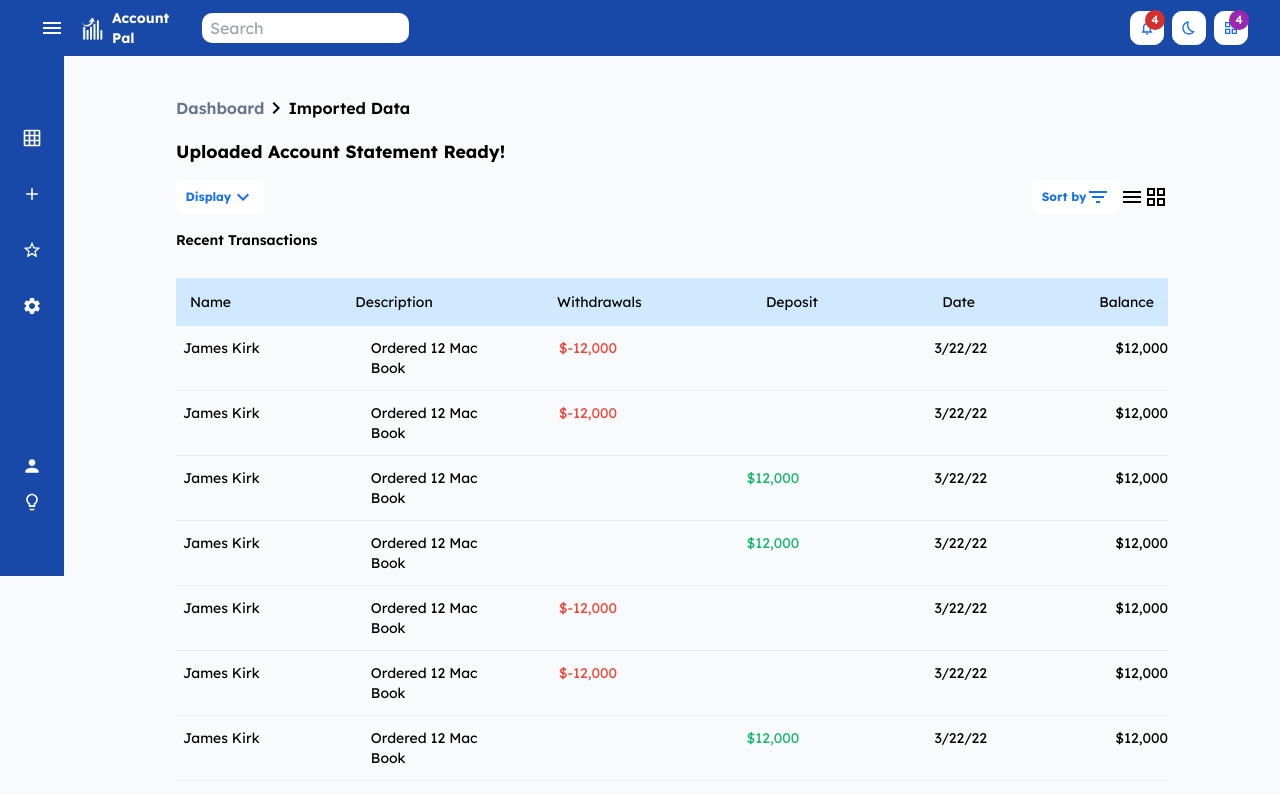
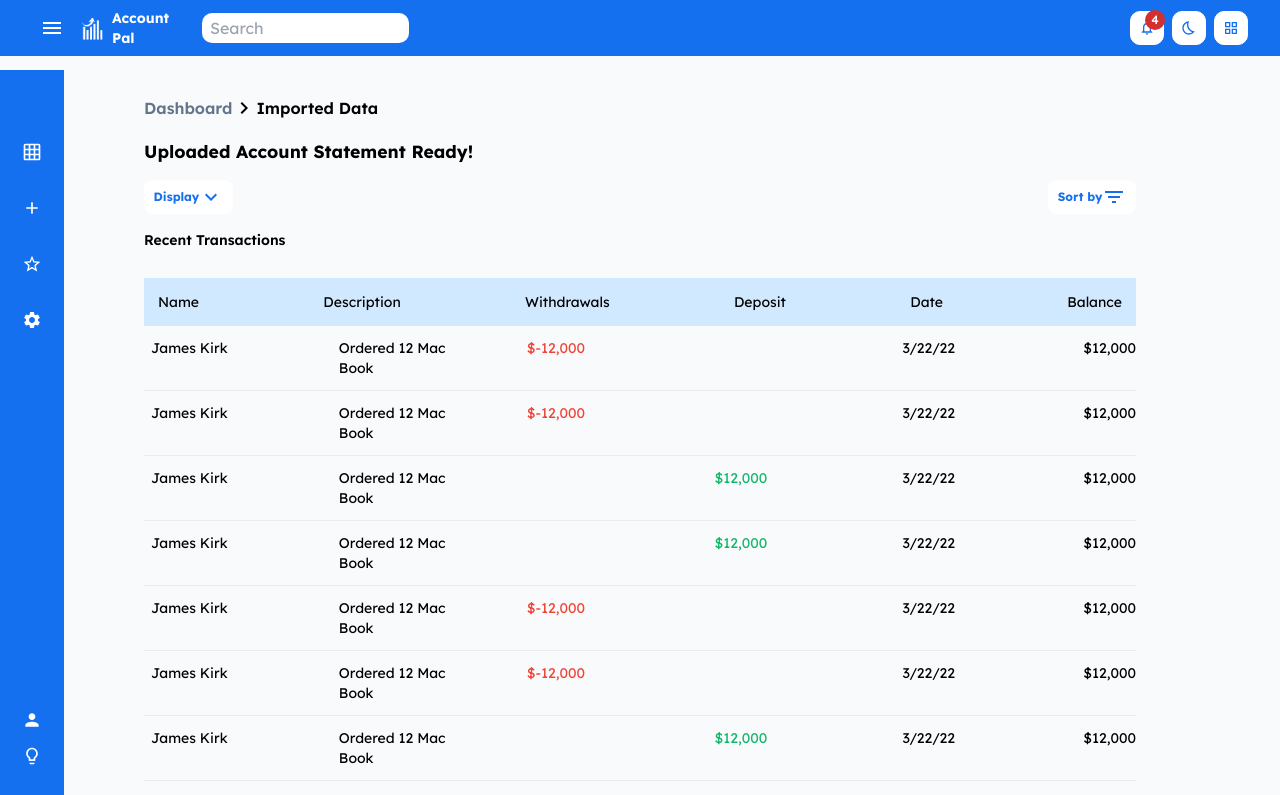
Before and after one commit to skillzo/Garet, a React (Create React App) app: page / in a window 1280 px wide. Shown: the top 795 px of the page. Built offline with nearby package versions, Linux system fonts and the light colour scheme.

Commit message:
fix nav for mobile

```diff
--- a/src/App.js
+++ b/src/App.js
@@ -4,13 +4,12 @@ import "./App.css";
 import Sidebar from "./Components/Navbar/Sidebar";
 import Hero from "./Components/Sections/Hero/Hero";
 import { UserProvider } from "./Store/Context";
-import Footer from "../src/Components/Footer/Footer.jsx";
 
 function App() {
   // jefe code
   return (
     <UserProvider>
-      <div className="w-full h-screen ">
+      <div className="w-full h-screen pb-[2em] ">
         <div className="navbar">
           <Navbar />
         </div>
@@ -18,7 +17,6 @@ function App() {
           <Sidebar />
           <Hero />
         </div>
-        <Footer />
       </div>
     </UserProvider>
   );
--- a/src/Components/Footer/Footer.jsx
+++ b/src/Components/Footer/Footer.jsx
@@ -2,7 +2,7 @@ import React from "react";
 import logo from "../Assest/Img/Logo Main Color.png";
 function Footer() {
   return (
-    <footer className=" bg-[#D1E9FF] w-full text-black p-4 sm:p-6 lg:p-[4em] dark:bg-gray-900 mt-[3em]">
+    <footer className=" bg-[#D1E9FF] w-full text-black p-4 sm:p-6 lg:p-[4em] ">
       <div className="md:flex md:justify-between">
         <div className="flex flex-col mb-6 md:mb-0 text-black ">
           <div className="logo flex items-center">
--- a/src/Components/Navbar/Navbar.jsx
+++ b/src/Components/Navbar/Navbar.jsx
@@ -3,16 +3,17 @@ import GridViewOutlinedIcon from "@mui/icons-material/GridViewOutlined";
 import BedtimeOutlinedIcon from "@mui/icons-material/BedtimeOutlined";
 import NotificationsOutlinedIcon from "@mui/icons-material/NotificationsOutlined";
 import MenuOutlinedIcon from "@mui/icons-material/MenuOutlined";
+import CloseIcon from "@mui/icons-material/Close";
 import { Badge, IconButton } from "@mui/material";
 import "./navbar.css";
 import logo from "../../Components/Assest/Img/Logo White.png";
 import { useAuth } from "../../Store/Context.js";
 
 function Navbar() {
-  const { clickHandler } = useAuth();
+  const { clickHandler, isClicked, setIsClicked } = useAuth();
   return (
     <>
-      <div className="navbar hidden w-full fixed  top-0 z-10 md:flex justify-between items-center h-[7vh] bg-[#1849A9] text-white px-[0.5em] lg:px-[2em] ">
+      <div className="navbar hidden w-full fixed  top-0 z-10 md:flex justify-between items-center h-[7vh] bg-[#1570EF] text-white px-[0.5em] lg:px-[2em] ">
         {/* ///////////////////////// */}
         {/* section1 */}
         <div className="flex justify-between items-center md:w-[45%] lg:w-[30%]">
@@ -52,9 +53,7 @@ function Navbar() {
           </div>
           <div className="icons">
             <IconButton>
-              <Badge badgeContent={4} color="secondary">
               <GridViewOutlinedIcon sx={{ color: "#1570EF", fontSize: 16 }} />
-              </Badge>
             </IconButton>
           </div>
         </div>
@@ -62,7 +61,7 @@ function Navbar() {
       </div>
 
       {/* nav for mobile */}
-      <div className="navbar-mobile flex justify-between items-center h-[7vh] bg-[#1849A9] text-white  px-[1em] ">
+      <div className="navbar-mobile flex justify-between items-center h-[7vh] bg-[#1570EF] text-white  px-[1em] ">
         <div className="ham">
           <IconButton onClick={clickHandler}>
             <MenuOutlinedIcon sx={{ color: "#fff" }} />
@@ -90,22 +89,30 @@ function Navbar() {
           </div>
           <div className="icons">
             <IconButton>
-              <Badge badgeContent={4} color="error">
               <GridViewOutlinedIcon sx={{ color: "#1570EF", fontSize: 16 }} />
-              </Badge>
             </IconButton>
           </div>
         </div>
-        <div className="hidden navitems-movile">
-          <ul>
+        {!isClicked && (
+          <div className=" md:hidden navitems-mobile absolute left-0 top-[4.8em] z-10 space-y-[2em] bg-white text-black w-full mx-auto text-center pt-[1em] pb-[2em] ">
+            <ul className="space-y-[2em]">
+              <li
+                className="absolute left-[4em]"
+                onClick={() => setIsClicked(true)}
+              >
+                <CloseIcon sx={{ color: "#1570EF" }} />
+              </li>
               <li>About Us</li>
               <li>FAQs</li>
               <li>Resources</li>
               <li>GUILDES</li>
               <li>BLOG</li>
-
             </ul>
+            <button className="bg-[#2E90FA] text-white p-[0.8em] rounded-md">
+              Get Started
+            </button>
           </div>
+        )}
         {/* navbar icons */}
       </div>
     </>
--- a/src/Components/Navbar/Sidebar.jsx
+++ b/src/Components/Navbar/Sidebar.jsx
@@ -16,7 +16,7 @@ function Sidebar() {
       {/* desktop */}
 
       {!isClicked ? (
-        <div className="hidden  z-10 md:flex  justify-between items-center flex-col side-bar  w-[5%] md:w-[7%] lg:w-[5%] h-[65vh]  py-[4em] px-[1em]  bg-[#1849A9] text-white transition-all  ease-in-out delay-100 ">
+        <div className="hidden fixed top-[4.4em] z-10 md:flex  justify-between items-center flex-col side-bar  w-[5%] md:w-[7%] lg:w-[5%] h-[95vh]  py-[4em] px-[1em]  bg-[#1570EF] text-white transition-all  ease-in-out delay-100 ">
           <div className="flex flex-col gap-5">
             <IconButton>
               <GridOnIcon sx={{ fontSize: 20, color: "white" }} />
@@ -38,7 +38,7 @@ function Sidebar() {
           </div>
         </div>
       ) : (
-        <div className="hidden fixed top-[4.4em] z-10  md:flex justify-between flex-col side-bar w-[15%] md:w-[15%] h-[65vh] py-[3.5em] px-[1em] lg:pl-[2em] bg-[#1849A9] text-white ">
+        <div className="hidden fixed top-[4.4em] z-10  md:flex justify-between flex-col side-bar w-[15%] md:w-[15%] h-[95vh] py-[3.5em] px-[1em] lg:pl-[2em] bg-[#1570EF] text-white ">
           <div className="flex flex-col text-[0.6] md:text-[0.8em] lg:text-[1em]  md:gap-6 lg:gap-10">
             <div className="flex sidenav-nav ">
               <GridOnIcon sx={{ fontSize: 20 }} /> Dashboard
--- a/src/Components/Sections/Hero/Hero.jsx
+++ b/src/Components/Sections/Hero/Hero.jsx
@@ -1,4 +1,4 @@
-import React from "react";
+import React, { useState } from "react";
 import CurrentNav from "../../Navbar/CurrentNav";
 import Transactions from "../Transactions/Transactions";
 import ExpandMoreIcon from "@mui/icons-material/ExpandMore";
@@ -6,10 +6,16 @@ import "./Hero.css";
 import FilterListIcon from "@mui/icons-material/FilterList";
 import CloudUploadIcon from "@mui/icons-material/CloudUpload";
 import FileCopyOutlinedIcon from "@mui/icons-material/FileCopyOutlined";
-import MenuOutlinedIcon from "@mui/icons-material/MenuOutlined";
-import GridViewOutlinedIcon from "@mui/icons-material/GridViewOutlined";
 
 function Hero() {
+  const [showDisplay, setShowDisplay] = useState(false);
+  const [showSort, setShowSortDisplay] = useState(false);
+  const clickShowDisplayHandler = () => {
+    showDisplay === false ? setShowDisplay(true) : setShowDisplay(false);
+  };
+  const clickShowSortHandler = () => {
+    showSort === false ? setShowSortDisplay(true) : setShowSortDisplay(false);
+  };
   return (
     <div className="body_main space-y-[2em] px-[1em] w-full md:w-[80%] mt-10  mx-auto">
       <div className="space-y-[1em]">
@@ -22,25 +28,58 @@ function Hero() {
         </h1>
 
         <div className="flex justify-between items-center ">
-          <div className="flex  justify-between items-center px-[0.8em] py-[0.4em] rounded-lg text-xs md:bg-white bg-[#D1E9FF] text-[#1570EF] ">
+          <div
+            onClick={clickShowDisplayHandler}
+            className="flex  justify-between items-center px-[0.8em] py-[0.4em] rounded-lg text-xs md:bg-white bg-[#D1E9FF] text-[#1570EF] "
+          >
             <p className="font-bold">Display</p>
             <ExpandMoreIcon />
           </div>
-          <div className=" hidden md:flex items-center">
-            <div className="flex items-center px-[0.8em] py-[0.4em] rounded-lg  md:bg-white text-xs bg-[#D1E9FF] text-[#1570EF] ">
-              <p className="font-bold">Sort by</p>
-              <FilterListIcon />
-            </div>
-            <div className="flex marker:">
-              <MenuOutlinedIcon />
-              <GridViewOutlinedIcon />
-            </div>
+
+          <div
+            onClick={clickShowSortHandler}
+            className="flex  justify-between items-center px-[0.8em] py-[0.4em] rounded-lg text-xs md:bg-white bg-[#D1E9FF] text-[#1570EF] "
+          >
+            <p className="font-bold">Sort by</p>
+            <FilterListIcon />
           </div>
         </div>
         <div>
           <h1 className="text-sm font-semibold">Recent Transactions</h1>
         </div>
       </div>
+      {showDisplay && (
+        <div className="border absolute bg-white z-1 w-[50%] left-[1em] top-[11em] rounded-lg p-4">
+          <div className="flex justify-between ">
+            <p>Value</p>
+            <input type="checkbox" />
+          </div>
+          <div className="flex justify-between ">
+            <p>Date</p>
+            <input type="checkbox" />
+          </div>
+          <div className="flex justify-between ">
+            <p>Name</p>
+            <input type="checkbox" />
+          </div>
+          <div className="flex justify-between ">
+            <p>Desciption</p>
+            <input type="checkbox" />
+          </div>
+        </div>
+      )}
+      {showSort && (
+        <div className="border w-[30%] absolute z-1 right-[1em] top-[11em] bg-white rounded-lg p-4">
+          <div className="flex justify-between ">
+            <p>Credit</p>
+            <input type="checkbox" />
+          </div>
+          <div className="flex justify-between ">
+            <p>Debit</p>
+            <input type="checkbox" />
+          </div>
+        </div>
+      )}
 
       <Transactions />
 
```
Lines whose indentation alone changed are shown as unchanged.
